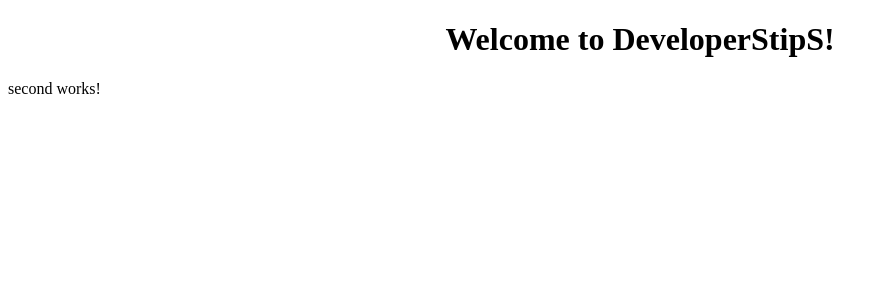
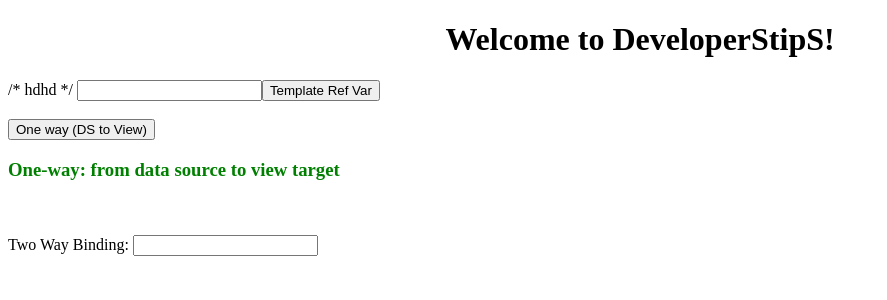
Before and after one commit to SrikrushnaP/angular_tutorial, an Angular app: page / in a window 1280 px wide. Shown: the top 300 px of the page, without its empty margins (0-887 px from the left). Built offline with nearby package versions, Linux system fonts and the light colour scheme.

Commit message:
Template Reference variable, one way binding and two way binding

```diff
--- a/src/app/app.module.ts
+++ b/src/app/app.module.ts
@@ -1,5 +1,6 @@
 import { BrowserModule } from '@angular/platform-browser';
 import { NgModule } from '@angular/core';
+import { FormsModule } from '@angular/forms';
 
 import { AppRoutingModule } from './app-routing.module';
 import { AppComponent } from './app.component';
@@ -14,7 +15,8 @@
   ],
   imports: [
     BrowserModule,
-    AppRoutingModule
+    AppRoutingModule,
+    FormsModule
   ],
   providers: [],
   bootstrap: [AppComponent]
--- a/src/app/second/second.component.ts
+++ b/src/app/second/second.component.ts
@@ -3,17 +3,40 @@
 @Component({
   selector: 'app-second',
   template: `
-    <p>
-      second works!
-    </p>
+    /* hdhd */
+    <input #myInput type="text" />
+    <button (click)="trvFunc(myInput.value)">Template Ref Var</button>
+    {{ input1 }}
+
+    <br><br>
+    <button (click)="greatFun()">One way (DS to View)</button>
+    <h3 [style.color]="hiLightColor">One-way: from data source to view target</h3>
+
+    <br /><br />
+
+    Two Way Binding: <input type="text" [(ngModel)]="myName"/> {{ myName }}
+
   `,
   styles: []
 })
 export class SecondComponent implements OnInit {
+
+  public input1 = "";
+
+  public oneWayBind = "One-way: from view target to data source";
+  public hiLightColor = "green";
 
   constructor() { }
 
   ngOnInit() {
   }
 
+  trvFunc(value){
+    this.input1 = value;
+  }
+
+  greatFun(){
+    console.log(this.oneWayBind);
+  }
+
 }
```
